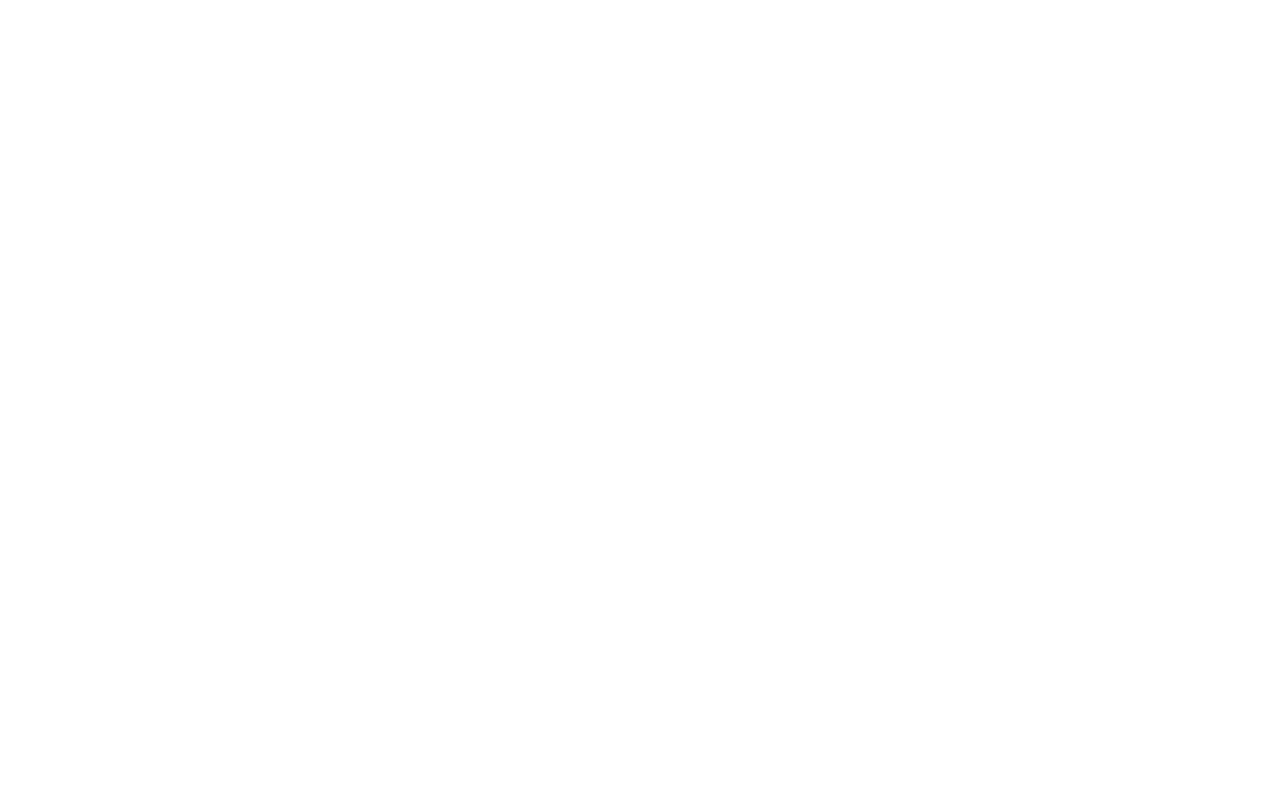
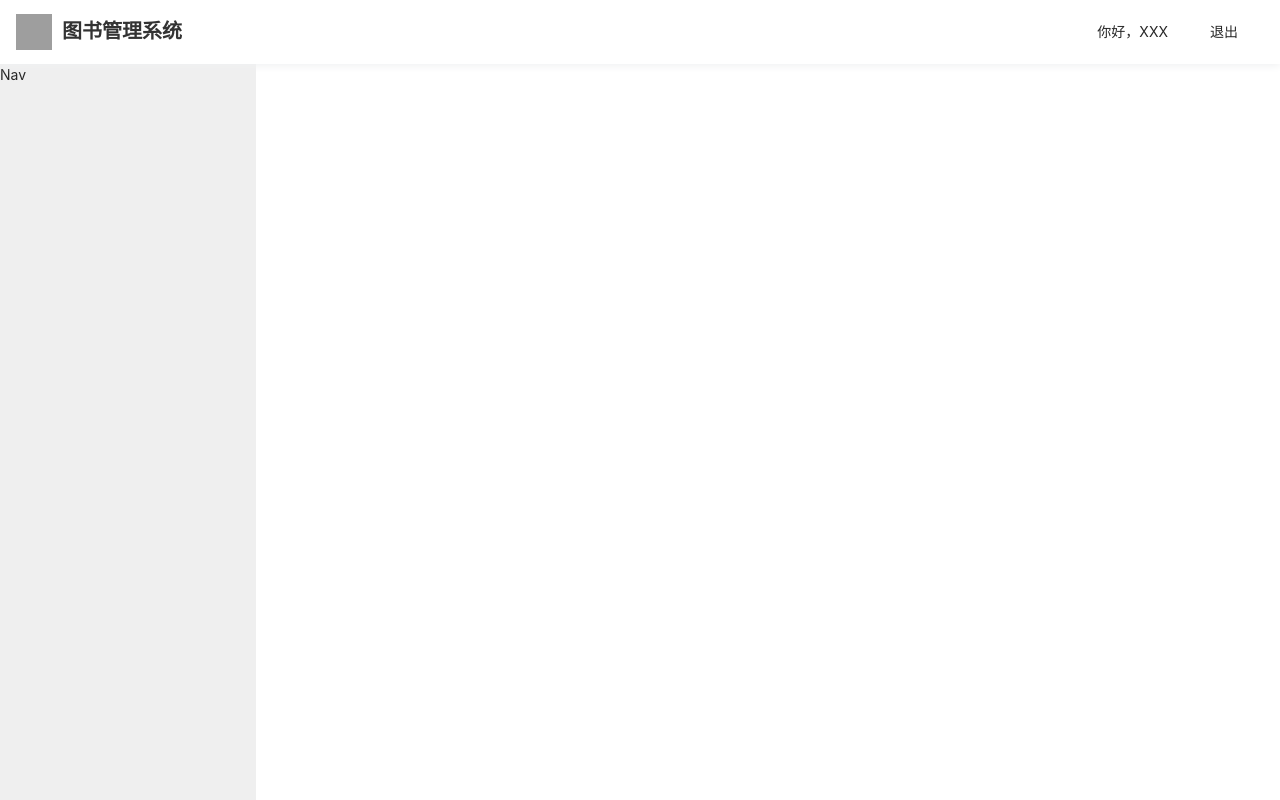
Before and after one commit to chenguanxi2022/Book, a Vue app in the folder Book-vue3/: page / in a window 1280 px wide. Before the commit this address had no page. Built offline with nearby package versions, Linux system fonts and the light colour scheme; grey boxes are pictures that could not be loaded.

Commit message:
基础布局

```diff
--- /dev/null
+++ b/Book-vue3/src/layout/BasicLayout/index.vue
@@ -0,0 +1,101 @@
+<template>
+  <div class="basic-layout">
+    <!-- 头部 -->
+    <div class="app-header">
+      <div class="left">
+        <img src="https://gimg2.baidu.com/image_search/src=http%3A%2F%2Fu.candou.com%2F2015%2F0831%2F1441006447471.png%3FimageView2%2F2%2Fw%2F388%2Fh%2F416&refer=http%3A%2F%2Fu.candou.com&app=2002&size=f9999,10000&q=a80&n=0&g=0n&fmt=auto?sec=1672031780&t=cb15db1afe50157d22a7f5d59dd2f9be" alt="">
+        <div class="title">图书管理系统</div>
+      </div>
+      <div class="right">
+        <div class="hello-msg">你好，XXX</div>
+        <div class="logout">退出</div>
+      </div>
+    </div>
+    <!-- 占位 div -->
+    <div class="app-header-placeholder"></div>
+    <!-- 内容 -->
+    <div class="app-content">
+      <div class="left">
+        <app-nav></app-nav>
+      </div>
+      <div class="right">
+        <!-- 路由（切换） -->
+        <router-view></router-view>
+      </div>
+    </div>
+  </div>
+</template>
+
+<script setup>
+import appNav from '../Nav/index.vue';
+</script>
+
+<style scoped lang="scss">
+.basic-layout {
+  .app-header {
+    position: fixed;
+    left: 0;
+    top: 0;
+    width: 100%;
+    height: 64px;
+    background-color: #fff;
+    box-shadow: 0 2px 8px #f0f1f2;
+    display: flex;
+    justify-content: space-between;
+    align-items: center;
+    padding: 0 16px;
+    z-index: 1;
+    .left {
+      display: flex;
+      align-items: center;
+      img {
+        width: 36px;
+        height: 36px;
+        margin-right: 10px;
+      }
+      .title {
+        color: rgba(0, 0, 0, 0.8);
+        font-weight: 900;
+        font-size: 20px;
+      }
+    }
+    .right {
+      display: flex;
+      align-items: center;
+      .hello-msg {
+
+      }
+      .logout {
+        width: 80px;
+        height: 64px;
+        line-height: 64px;
+        text-align: center;
+        cursor: pointer;
+        margin-left: 16px;
+        &:hover {
+          background-color: #eee;
+        }
+      }
+    }
+    &-placeholder {
+    width: 100%;
+    height: 64px;
+  }
+  }
+  .app-content {
+    display: flex;
+    .left {
+      position: fixed;
+      top: 64px;
+      bottom: 0;
+      width: 256px;
+      background-color: #efefef;
+    }
+    .right {
+      flex: 1;
+      padding: 24px;
+      margin-left: 256px;
+    }
+  }
+}
+</style>
--- /dev/null
+++ b/Book-vue3/src/layout/Nav/index.vue
@@ -0,0 +1,11 @@
+<template>
+  <div>Nav</div>
+</template>
+
+<script setup>
+
+</script>
+
+<style scoped lang="scss">
+
+</style>
--- a/Book-vue3/src/main.js
+++ b/Book-vue3/src/main.js
@@ -4,11 +4,13 @@
 import App from "./App.vue";
 import router from "./router";
 
+// ant-design-vue CSS
 import "ant-design-vue/es/message/style/css";
 
 const app = createApp(App);
 
 app.use(createPinia());
+
 app.use(router);
 
 app.mount("#app");
--- a/Book-vue3/src/router/index.js
+++ b/Book-vue3/src/router/index.js
@@ -6,10 +6,19 @@
     {
       path: "/auth",
       name: "auth",
-      // route level code-splitting
-      // this generates a separate chunk (About.[hash].js) for this route
-      // which is lazy-loaded when the route is visited.
       component: () => import("../views/Auth/index.vue"),
+    },
+    {
+      path: "/",
+      name: "BasicLayout",
+      component: () => import("../layout/BasicLayout/index.vue"),
+      children: [
+        {
+          path: "book",
+          name: "Book",
+          component: () => import("../views/Book/index.vue"),
+        },
+      ]
     },
   ],
 });
--- a/Book-vue3/src/views/Auth/index.vue
+++ b/Book-vue3/src/views/Auth/index.vue
@@ -135,7 +135,11 @@
     return;
   }
   // 获取响应数据
-  const res = await auth.register(regForm.account, regForm.password, regForm.inviteCode);
+  const res = await auth.register(
+    regForm.account,
+    regForm.password,
+    regForm.inviteCode
+  );
   result(res).success((data) => {
     message.success(data.msg);
   });
--- /dev/null
+++ b/Book-vue3/src/views/Book/index.vue
@@ -0,0 +1,13 @@
+<template>
+  <div>
+    Book
+  </div>
+</template>
+
+<script setup>
+
+</script>
+
+<style scoped lang="scss">
+
+</style>
```
